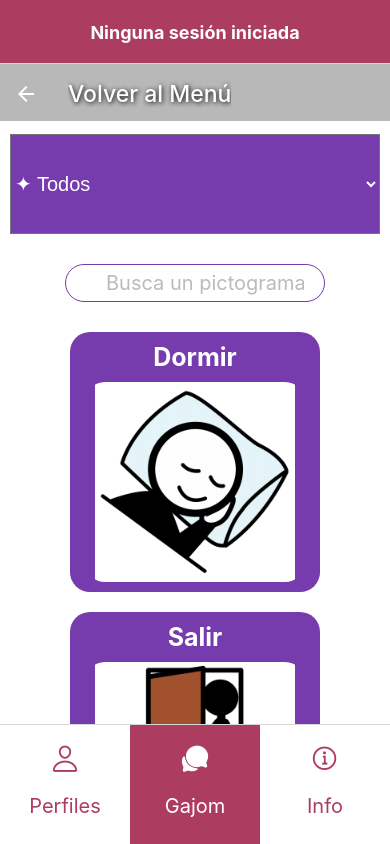
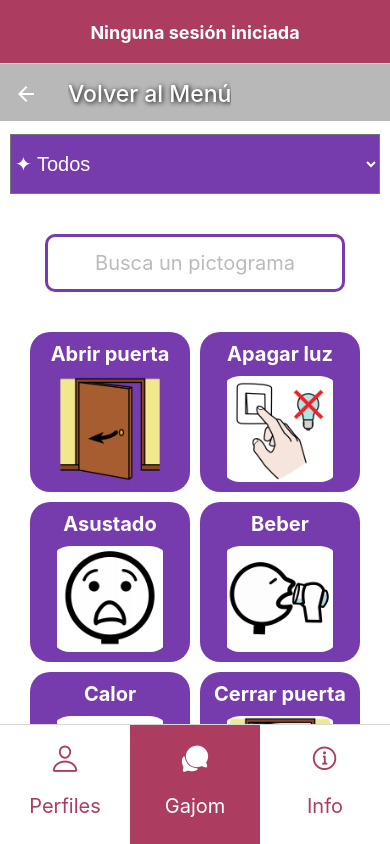
Before and after one commit to jonaymm01/gajom, a React Native app: screen /Pictos in a window 390 px wide. Built offline with nearby package versions, Linux system fonts and the light colour scheme; what react-native-tailwindcss would draw is missing.

Commit message:
Mejorada interfaz: flex-wrap, busqueda mejorada, mejoras de diseño

```diff
--- a/src/components/PictoList.js
+++ b/src/components/PictoList.js
@@ -40,14 +40,25 @@ export default function PictoList({...props}) {
 
   let pictolist = [];
 
-  pictolist = props.list.map((picto, index) =>
+  function compare(a,b) {
+    if (a.text < b.text)
+       return -1;
+    if (a.text > b.text)
+      return 1;
+    return 0;
+  }
+
+  const sortedList = props.list.sort(compare);
+
+  pictolist = sortedList.map((picto, index) =>
     <Pictogram key={index} img={picto.img} text={picto.text}/>,
   );
 
+
   return (
-    <>
+    <View style={{flexDirection: 'row', flexWrap: 'wrap', justifyContent: 'center'}}>
       {pictolist}
-    </>
+    </View>
   );
 }
 
--- a/src/components/Pictogram.js
+++ b/src/components/Pictogram.js
@@ -30,24 +30,26 @@ export default function Pictogram({...props}) {
 
 export const pictoStyles = StyleSheet.create({
   base: {
-    height: 260,
-    width: 250,
+    height: 160,
+    width: 160,
     alignItems: 'center',
     backgroundColor: palette.violet,
     borderRadius: 20,
     padding: 10,
-    margin: 10,
+    marginBottom: 10,
+    marginLeft: 5,
+    marginRight: 5,
   },
   text: {
     color: '#fff',
-    fontSize: 25,
+    fontSize: 20,
     fontWeight: 'bold',
     marginBottom: 10,
   },
   img: {
     flex: 1,
-    height: 190,
-    width: 220,
+    maxWidth: 120,
+    maxHeight: 120,
     borderRadius: 20,
   },
 });
--- a/src/components/SearchBar.js
+++ b/src/components/SearchBar.js
@@ -1,5 +1,4 @@
 import { View, StyleSheet, ViewStyle, Platform, TextInput } from 'react-native';
-import { AntDesign } from '@expo/vector-icons';
 import React from 'react';
 import { palette } from '../styles/styles';
 
@@ -7,7 +6,7 @@ export function SearchBar({...props}) {
   return (
     <View>
       <TextInput
-        style={[searchStyles.input, { width: props.width }]}
+        style={[searchStyles.input, { width: props.width, textAlign: 'center'}]}
         placeholder={props.placeholder}
         placeholderTextColor="#BBBBBB"
         autoCapitalize={props.autoCapitalize}
@@ -27,20 +26,13 @@ SearchBar.defaultProps = {
 };
 
 const searchStyles = StyleSheet.create({
-    icon: {
-        position: 'absolute',
-        top: 10.5,
-        left: 12,
-        zIndex: 1,
-      },
       input: {
-        paddingVertical: Platform.OS === 'ios' ? 9 : 6,
-        paddingLeft: 40,
+        paddingVertical: Platform.OS === 'ios' ? 18 : 14,
         paddingHorizontal: 20,
         backgroundColor: '#fff',
-        borderRadius: 50,
+        borderRadius: 10,
         fontSize: 20,
-        borderWidth: 1,
+        borderWidth: 3,
         borderColor: palette.violet,
         shadowColor: '#fdfcfc',
         shadowOffset: { width: 0, height: 1 },
--- a/src/pages/talker/Pictos.jsx
+++ b/src/pages/talker/Pictos.jsx
@@ -43,7 +43,7 @@ export function Pictos() {
   useEffect(() => {
     let filtered = []
     if (text !== '') {
-      filtered = catContent.filter((picto) => picto.text.toLowerCase().startsWith(text.toLowerCase()));
+      filtered = catContent.filter((picto) => picto.text.toLowerCase().includes(text.toLowerCase()));
       isFiltered(true);
       setFiltered(filtered);
     } else {
@@ -66,8 +66,8 @@ export function Pictos() {
           <Picker.Item style={pickerStyles.pickerOption} label={'❯  Sensaciones'} value={'sensaciones'} />
           <Picker.Item style={pickerStyles.pickerOption} label={'❯  Ánimo'} value={'animo'} />
         </Picker>
-        <View style={{alignSelf: 'center', margin: 20}}>
-         <SearchBar placeholder={"Busca un pictograma"} width={260} autoCapitalize={'none'} autoCorrect={false} text={text} textChanger={onChangeText}/>
+        <View style={{alignSelf: 'center', marginBottom: 40, marginTop: 30,}}>
+         <SearchBar placeholder={"Busca un pictograma"} width={300} autoCapitalize={'none'} autoCorrect={false} text={text} textChanger={onChangeText}/>
         </View>
       </View>
       <ScrollView style={{backgroundColor: '#fff'}}>
@@ -87,7 +87,7 @@ const pickerStyles = StyleSheet.create({
   },
   picker: {
     backgroundColor: palette.violet,
-    height: 100,
+    height: 60,
     margin: 10,
     color: '#fff',
     elevation: 10,
```
